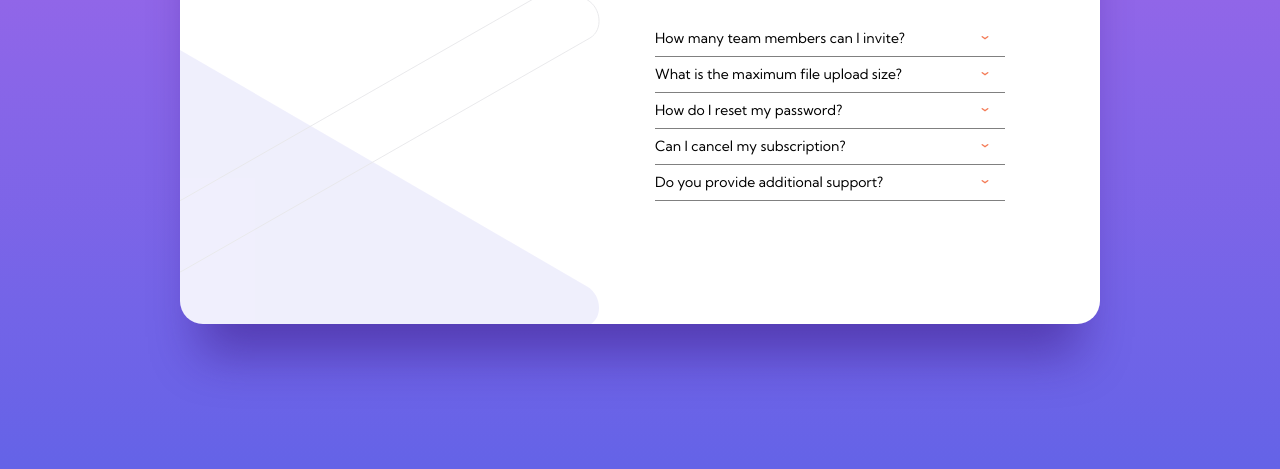
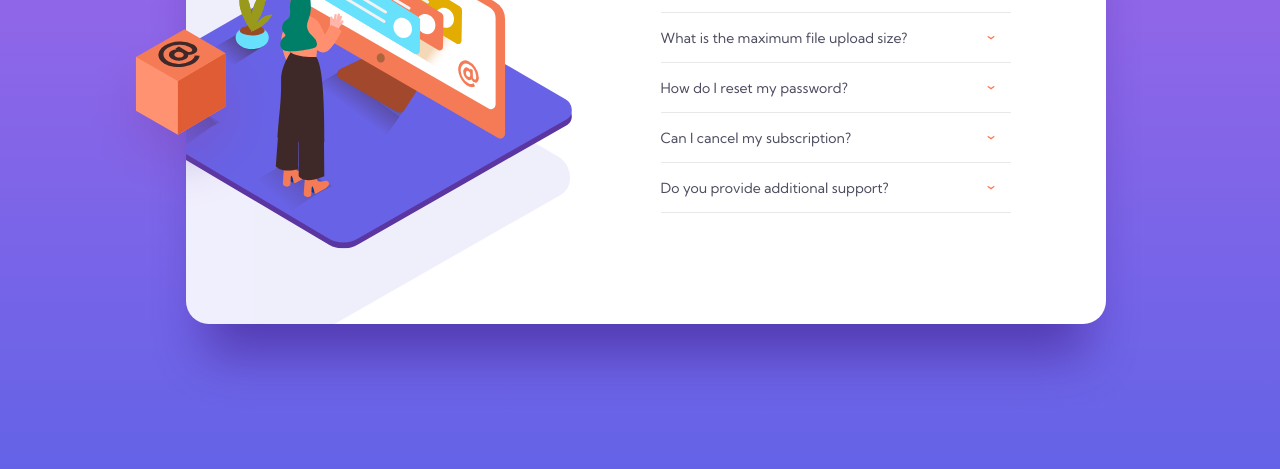
Before and after one commit to SharonJseg/faq-accordion-card, a React app: page / in a window 1280 px wide. Shown: the part 331-800 px from the top of the page. Built offline with nearby package versions, Linux system fonts and the light colour scheme; a web font is replaced by a local one.

Commit message:
finished desktop styling

```diff
--- a/src/components/Accordion/Accordion.css
+++ b/src/components/Accordion/Accordion.css
@@ -16,6 +16,8 @@
   display: flex;
   flex-direction: column;
   margin-right: 95px;
+  margin-top: 65px;
+  align-self: flex-start;
 }
 
 .accordion__header {
@@ -26,12 +28,26 @@
 
 .accordion__main-image {
   position: absolute;
-  left: 0;
+  top: 50%;
+  left: -86px;
+  z-index: 1;
+  transform: translateY(-50%);
+}
+
+.test {
+  position: relative;
+  width: 100%;
 }
 
 .accordion__main-pattern {
   position: absolute;
-  left: -500px;
-  top: -150px;
-  /* object-fit: cover; */
+  left: -535px;
+  top: -280px;
+  z-index: 0;
 }
+
+.accordion__box {
+  position: absolute;
+  left: 0;
+  z-index: 2;
+}
--- a/src/components/Accordion/Accordion.js
+++ b/src/components/Accordion/Accordion.js
@@ -27,11 +27,11 @@ function Accordion() {
           onToggle={toggleAccordionItemHandler}
         />
       </div>
-      {/* <img
+      <img
         src={mainImage}
         alt='placeholder pic'
         className='accordion__main-image'
-      /> */}
+      />
       <img src={pattern} alt='pattern' className='accordion__main-pattern' />
     </section>
   );
--- a/src/components/AccordionItem/AccordionItem.css
+++ b/src/components/AccordionItem/AccordionItem.css
@@ -1,7 +1,9 @@
 .accordion__title {
   display: flex;
   align-items: center;
-  height: 35px;
+  /* height: 35px; */
+  padding-bottom: 15px;
+  padding-top: 16px;
   background: #fff;
   cursor: pointer;
   user-select: none;
@@ -9,11 +11,17 @@
 
 .accordion__title-text {
   font-size: 14px;
+  color: var(--clr-title);
   font-weight: 400;
 }
 
 .accordion__title-text_bold {
   font-weight: 700;
+  color: var(--clr-bold-title);
+}
+
+.accordion__title-text:hover {
+  color: var(--clr-hover);
 }
 
 .accordion__item-icon {
@@ -35,6 +43,7 @@
   opacity: 0;
   transform: translateY(15%);
   transition: 0.2s all ease;
+  color: var(--clr-text);
 }
 
 .accordion__content_show {
@@ -46,6 +55,6 @@
 }
 
 .accordion__content-container {
-  border-bottom: 1px solid gray;
+  border-bottom: 1px solid #e8e8ea;
   overflow: hidden;
 }
--- a/src/components/App/App.css
+++ b/src/components/App/App.css
@@ -3,4 +3,12 @@
   justify-content: center;
   align-items: center;
   min-height: 100vh;
+  position: relative;
+  margin-right: 90px;
 }
+
+.box {
+  margin-top: 100px;
+  margin-right: -90px;
+  z-index: 2;
+}
--- a/src/components/App/App.js
+++ b/src/components/App/App.js
@@ -1,9 +1,11 @@
 import Accordion from '../Accordion/Accordion';
 import './App.css';
+import box from '../../images/illustration-box-desktop.svg';
 
 function App() {
   return (
     <div className='page'>
+      <img src={box} alt='orange box' className='box' />
       <Accordion />
     </div>
   );
--- a/src/utils/constants.js
+++ b/src/utils/constants.js
@@ -1,27 +1,23 @@
 export const ACCORDION_LIST = [
   {
     title: 'How many team members can I invite?',
-    content:
-      '    Lorem, ipsum dolor sit amet consectetur adipisicing elit. Eligendi possimus recusandae aliquam nesciunt minus placeat voluptatum optio praesentium hic ab adipisci sed, unde quo magnam deleniti autem dolore consectetur fugit quis libero? Dolorem ratione pariatur iure enim inventore odit voluptate nobis aut! Molestiae quibusdam sit aliquam ratione fuga itaque! Dolores?',
+    content: 'You can invite up to 10 team members, the more the merrier!',
   },
   {
     title: 'What is the maximum file upload size?',
     content:
-      'Lorem ipsum dolor sit amet consectetur adipisicing elit. Eum dolor provident quisquam, vitae rem cupiditate.',
+      'No more than 2GB. All files in your account must fit your allotted storage space.',
   },
   {
     title: 'How do I reset my password?',
-    content:
-      'Lorem ipsum dolor sit amet consectetur adipisicing elit. Eum dolor provident quisquam, vitae rem cupiditate.',
+    content: 'By pressing the reset button... obviously',
   },
   {
     title: 'Can I cancel my subscription?',
-    content:
-      'Lorem ipsum dolor sit amet consectetur adipisicing elit. Eum dolor provident quisquam, vitae rem cupiditate.',
+    content: `No, you cannot, deal with it, it's over`,
   },
   {
     title: 'Do you provide additional support?',
-    content:
-      'Lorem ipsum dolor sit amet consectetur adipisicing elit. Eum dolor provident quisquam, vitae rem cupiditate.',
+    content: 'Well if you really need support, we do hug. 💖',
   },
 ];
--- a/src/vendors/constants.css
+++ b/src/vendors/constants.css
@@ -11,4 +11,5 @@
   --clr-bold-title: #1e1f36;
   --clr-title: #4b4c5f;
   --clr-text: #787887;
+  --clr-hover: #f47b56;
 }
```
